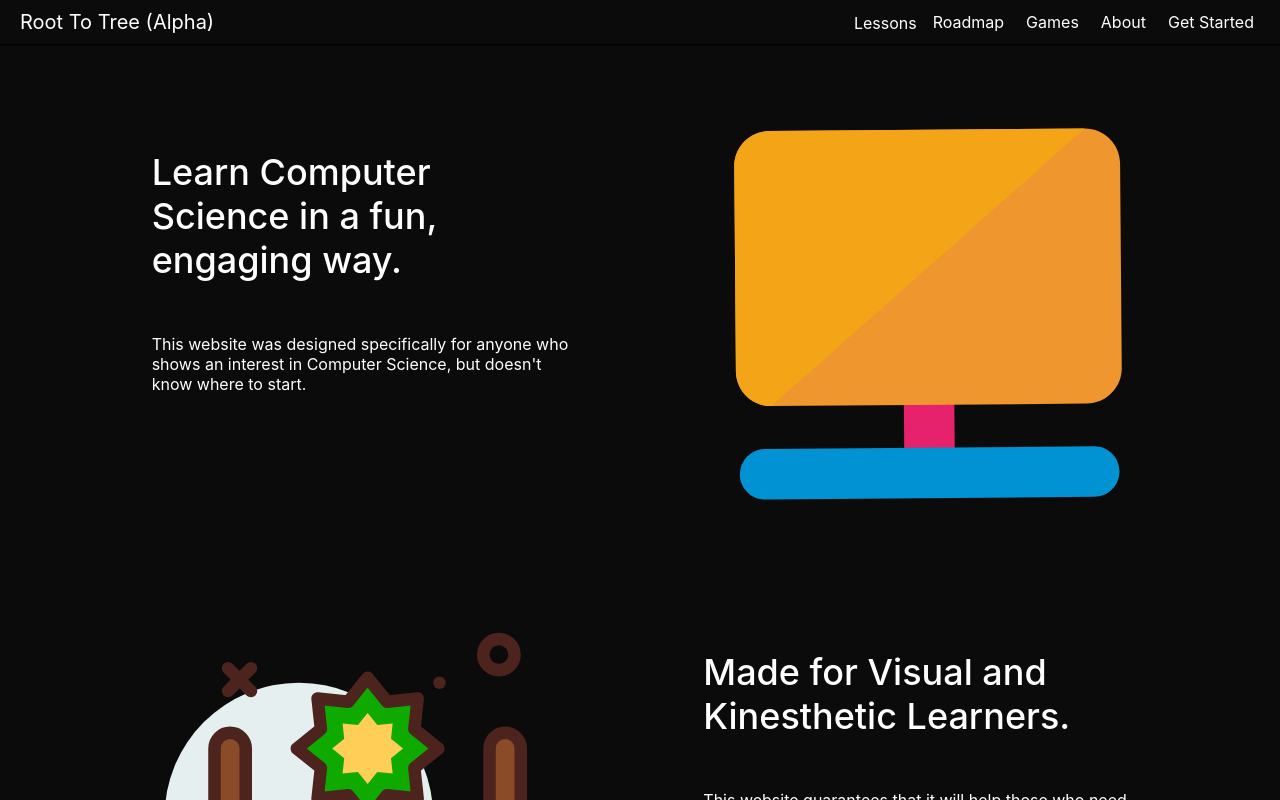
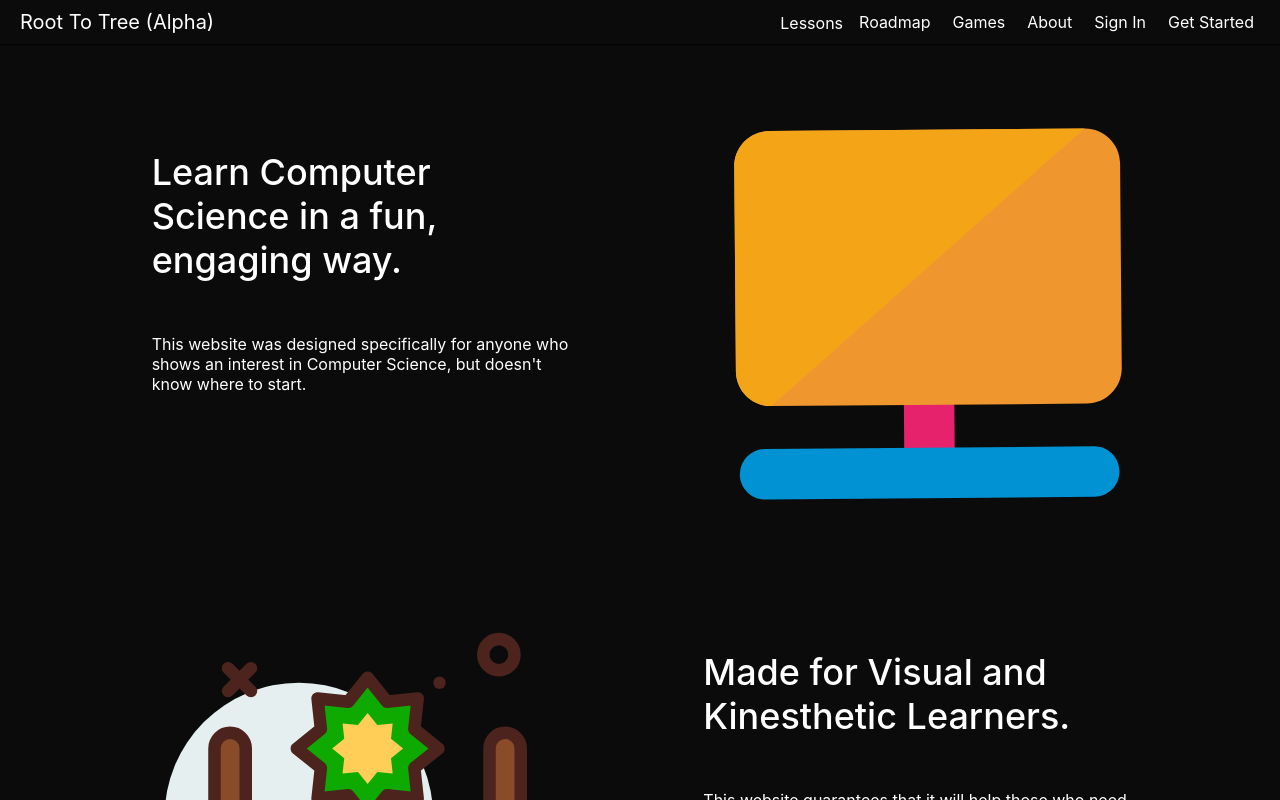
Before and after one commit to tljibbers/Web-App-For-Teaching-CS, a React (Vite) app in the folder web-app-for-teaching-cs/: page /home in a window 1280 px wide. Shown: the top 800 px of the page. Built offline with nearby package versions, Linux system fonts and the light colour scheme; no server answers.

Commit message:
added sign in button

```diff
--- a/web-app-for-teaching-cs/src/Header.jsx
+++ b/web-app-for-teaching-cs/src/Header.jsx
@@ -77,6 +77,9 @@ function Header() {
             <button className="HeaderButton" onClick={() => navigate('/about')}>
                 About
             </button>
+            <button className='HeaderButton' onClick={() => navigate('/signIn')}>
+                Sign In
+            </button>
             {userSignedIn ? (<div className="HeaderButton" onClick={logOut}>{userData}</div>) :
             (<button className="HeaderButton" onClick={() => navigate('/signUp')}>
                 Get Started
```
